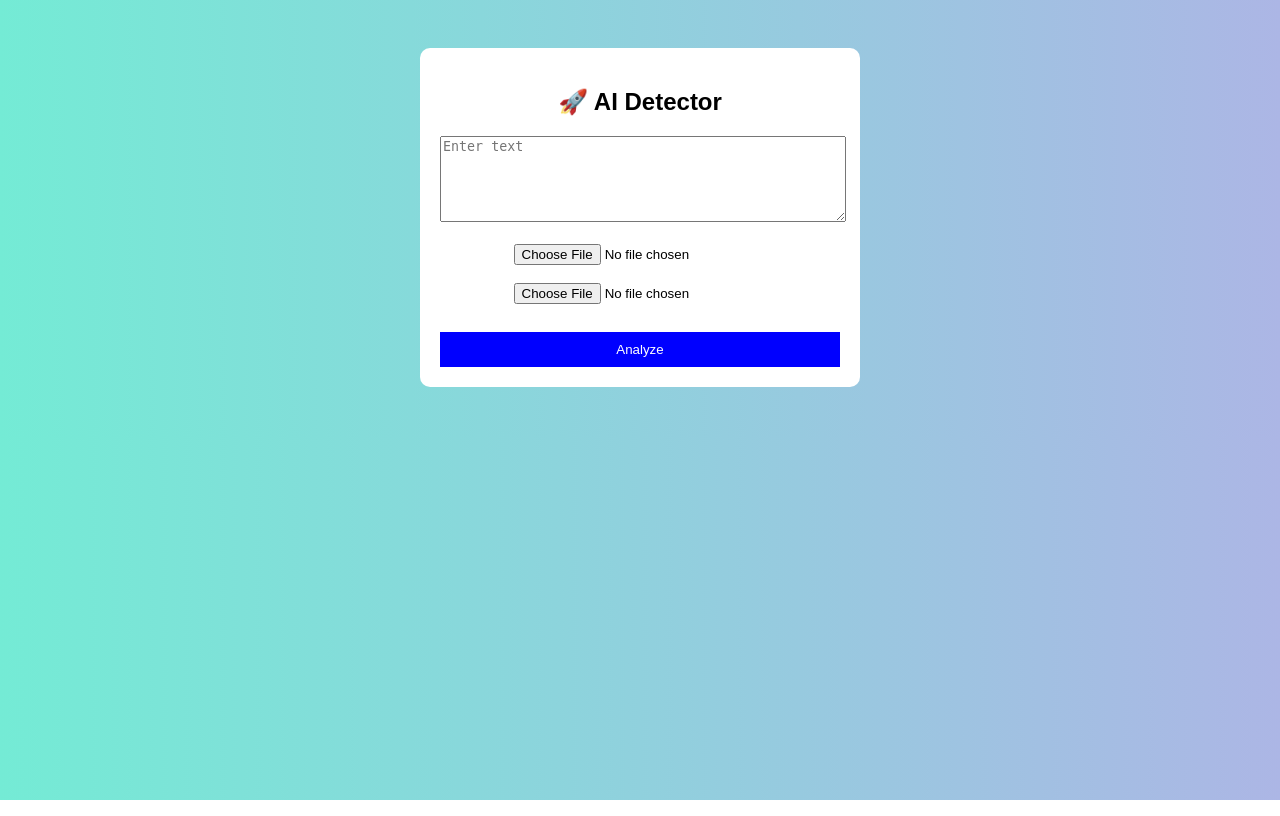
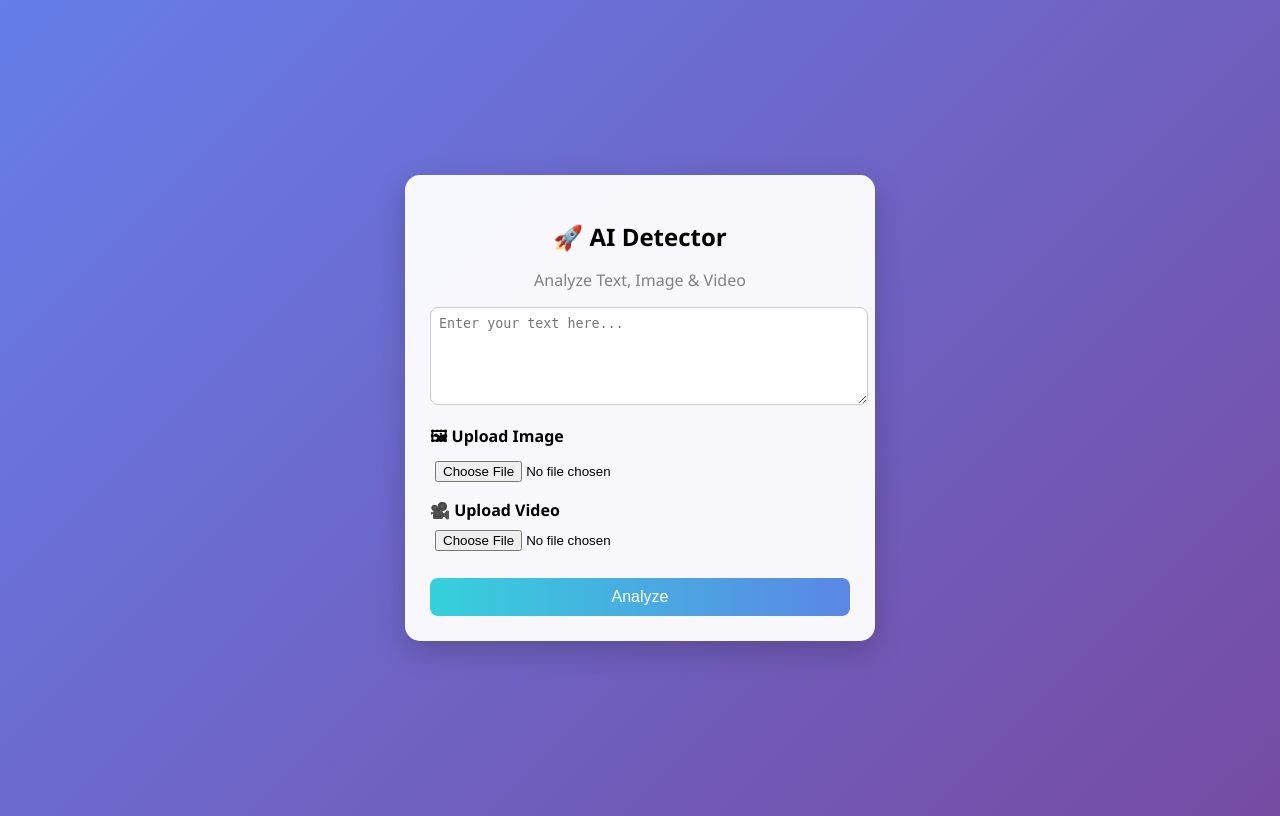
Before and after one commit to aashishyogi7462-dotcom/ai-detector, a Flask app: page / in a window 1280 px wide. Run offline with Flask 3, Linux system fonts and the light colour scheme.

Commit message:
UI improved

```diff
--- a/templates/index.html
+++ b/templates/index.html
@@ -4,72 +4,119 @@
     <title>AI Detector</title>
     <style>
         body {
-            font-family: Arial;
-            background: linear-gradient(to right, #74ebd5, #ACB6E5);
-            text-align: center;
-            padding: 40px;
+            font-family: 'Segoe UI', sans-serif;
+            background: linear-gradient(135deg, #667eea, #764ba2);
+            display: flex;
+            justify-content: center;
+            align-items: center;
+            height: 100vh;
         }
 
-        .box {
-            background: white;
-            padding: 20px;
-            border-radius: 10px;
-            width: 400px;
-            margin: auto;
+        .container {
+            background: rgba(255,255,255,0.95);
+            padding: 25px;
+            border-radius: 15px;
+            width: 420px;
+            box-shadow: 0 10px 30px rgba(0,0,0,0.2);
+            text-align: center;
+        }
+
+        h2 {
+            margin-bottom: 10px;
         }
 
         textarea {
             width: 100%;
             height: 80px;
+            border-radius: 8px;
+            border: 1px solid #ccc;
+            padding: 8px;
+            margin-bottom: 15px;
+        }
+
+        .file-box {
+            text-align: left;
+            margin-bottom: 12px;
+        }
+
+        label {
+            font-weight: bold;
+            display: block;
+            margin-bottom: 4px;
+        }
+
+        input[type="file"] {
+            width: 100%;
+            padding: 5px;
         }
 
         button {
-            background: blue;
+            width: 100%;
+            padding: 10px;
+            background: linear-gradient(to right, #36d1dc, #5b86e5);
+            border: none;
             color: white;
-            padding: 10px;
-            width: 100%;
-            border: none;
+            font-size: 16px;
+            border-radius: 8px;
+            cursor: pointer;
             margin-top: 10px;
         }
 
+        button:hover {
+            opacity: 0.9;
+        }
+
         .result {
-            margin-top: 10px;
+            margin-top: 12px;
             padding: 10px;
-            border-radius: 5px;
+            border-radius: 8px;
+            font-weight: bold;
         }
 
         .text { background: #d4edda; }
         .image { background: #cce5ff; }
-        .video { background: #f8d7da; }
+        .video { background: #fff3cd; }
 
     </style>
 </head>
 
 <body>
 
-<div class="box">
+<div class="container">
     <h2>🚀 AI Detector</h2>
+    <p style="color:gray;">Analyze Text, Image & Video</p>
 
     <form method="POST" enctype="multipart/form-data">
 
-        <textarea name="text" placeholder="Enter text"></textarea><br><br>
+        <!-- TEXT -->
+        <textarea name="text" placeholder="Enter your text here..."></textarea>
 
-        <input type="file" name="image"><br><br>
-        <input type="file" name="video"><br><br>
+        <!-- IMAGE -->
+        <div class="file-box">
+            <label>🖼 Upload Image</label>
+            <input type="file" name="image">
+        </div>
+
+        <!-- VIDEO -->
+        <div class="file-box">
+            <label>🎥 Upload Video</label>
+            <input type="file" name="video">
+        </div>
 
         <button type="submit">Analyze</button>
     </form>
 
+    <!-- RESULTS -->
     {% if text_result %}
-    <div class="result text">{{ text_result }}</div>
+    <div class="result text">🧠 {{ text_result }}</div>
     {% endif %}
 
     {% if image_result %}
-    <div class="result image">{{ image_result }}</div>
+    <div class="result image">🖼 {{ image_result }}</div>
     {% endif %}
 
     {% if video_result %}
-    <div class="result video">{{ video_result }}</div>
+    <div class="result video">🎥 {{ video_result }}</div>
     {% endif %}
 
 </div>
```
